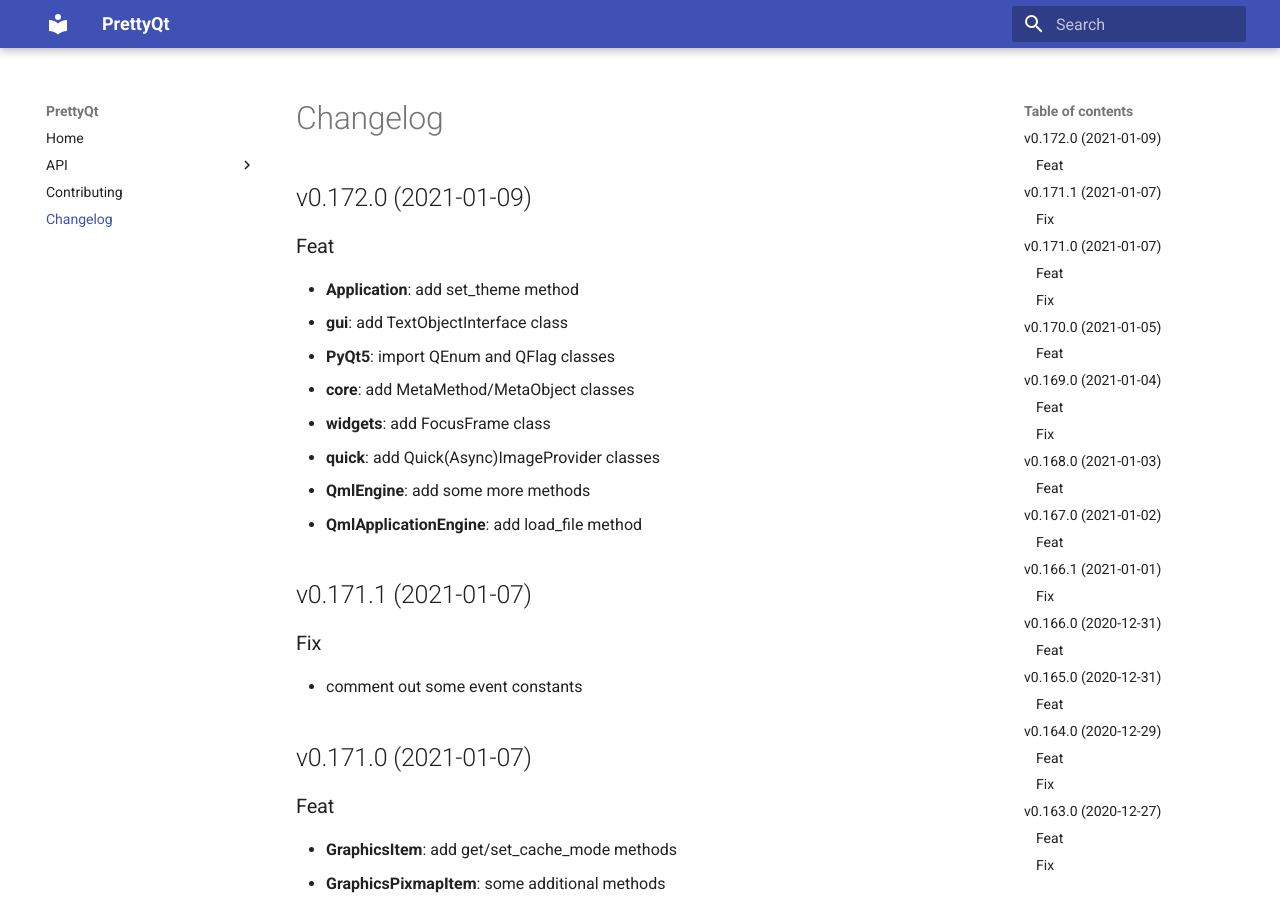
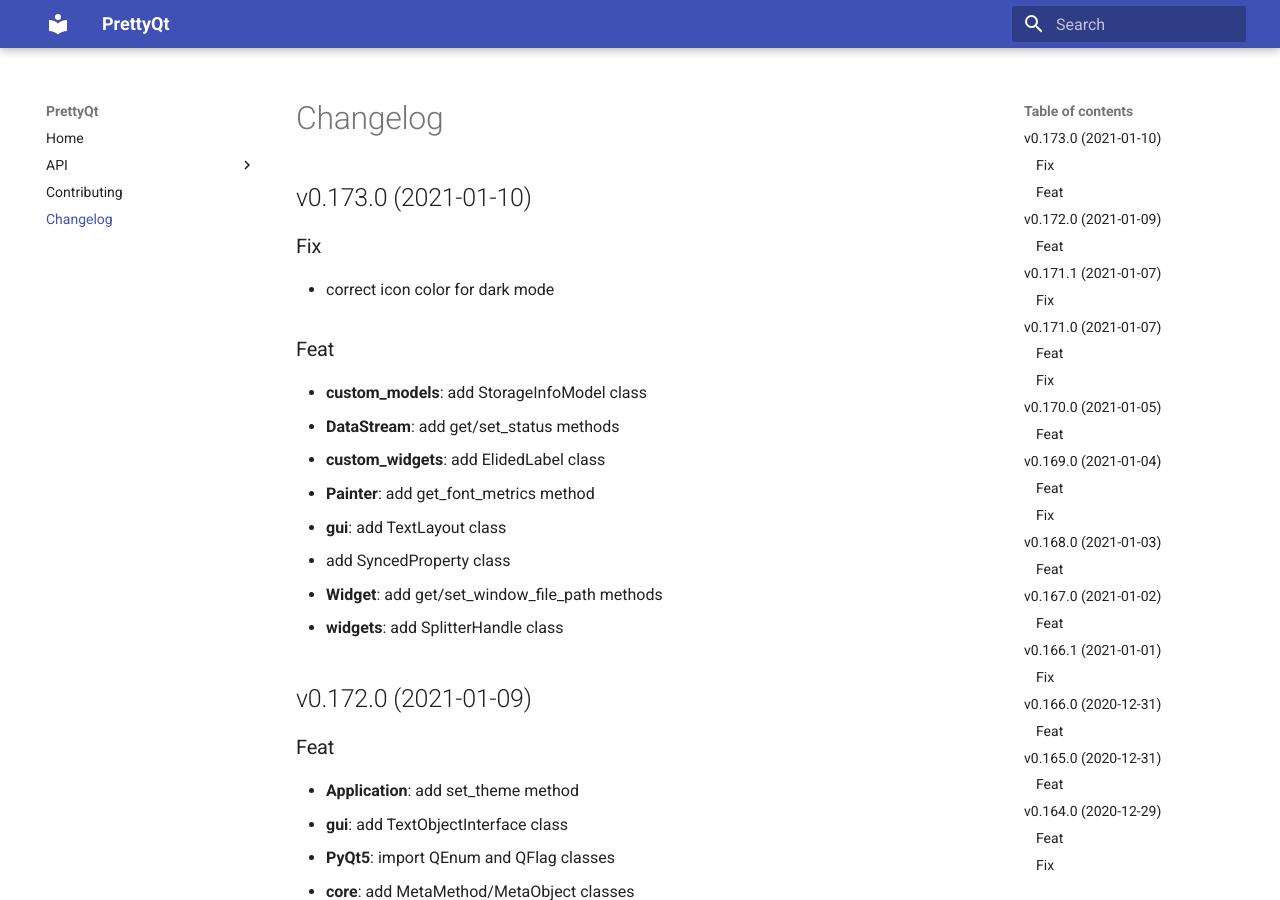
Before and after one commit to phil65/PrettyQt, an MkDocs documentation site: the page built from docs/changelog.md, in a window 1280 px wide and 900 px high. Built offline with MkDocs 1.6.1 and Material for MkDocs 9.7.7, drawn with Linux system fonts in a browser that asks for light colours.

Commit message:
bump: version 0.172.0 → 0.173.0

```diff
--- a/docs/changelog.md
+++ b/docs/changelog.md
@@ -1,3 +1,20 @@
+## v0.173.0 (2021-01-10)
+
+### Fix
+
+- correct icon color for dark mode
+
+### Feat
+
+- **custom_models**: add StorageInfoModel class
+- **DataStream**: add get/set_status methods
+- **custom_widgets**: add ElidedLabel class
+- **Painter**: add get_font_metrics method
+- **gui**: add TextLayout class
+- add SyncedProperty class
+- **Widget**: add get/set_window_file_path methods
+- **widgets**: add SplitterHandle class
+
 ## v0.172.0 (2021-01-09)
 
 ### Feat
--- a/prettyqt/__init__.py
+++ b/prettyqt/__init__.py
@@ -3,7 +3,7 @@ import pathlib
 
 __author__ = """Philipp Temminghoff"""
 __email__ = "phil65@kodi.tv"
-__version__ = "0.172.0"
+__version__ = "0.173.0"
 
 ROOT_PATH = pathlib.Path(__file__).parent
 
--- a/pyproject.toml
+++ b/pyproject.toml
@@ -1,6 +1,6 @@
 [tool.poetry]
 name = "PrettyQt"
-version = "0.172.0"
+version = "0.173.0"
 description = "A pythonic layer on top of PyQt5 / PySide2 / PySide6"
 readme = 'docs/index.md'
 repository = "https://github.com/phil65/prettyqt"
@@ -137,7 +137,7 @@ exclude = '''
 '''
 [tool.commitizen]
 name = "cz_conventional_commits"
-version = "0.172.0"
+version = "0.173.0"
 tag_format = "v$version"
 version_files = [
     "prettyqt/__init__.py:__version__",
--- a/setup.py
+++ b/setup.py
@@ -37,6 +37,6 @@ setup(
     packages=find_packages(),
     test_suite="tests",
     url="https://github.com/phil65/prettyqt",
-    version="0.172.0",
+    version="0.173.0",
     zip_safe=False,
 )
```
Also changed, not shown: CHANGELOG.md (+17 -0 lines).
